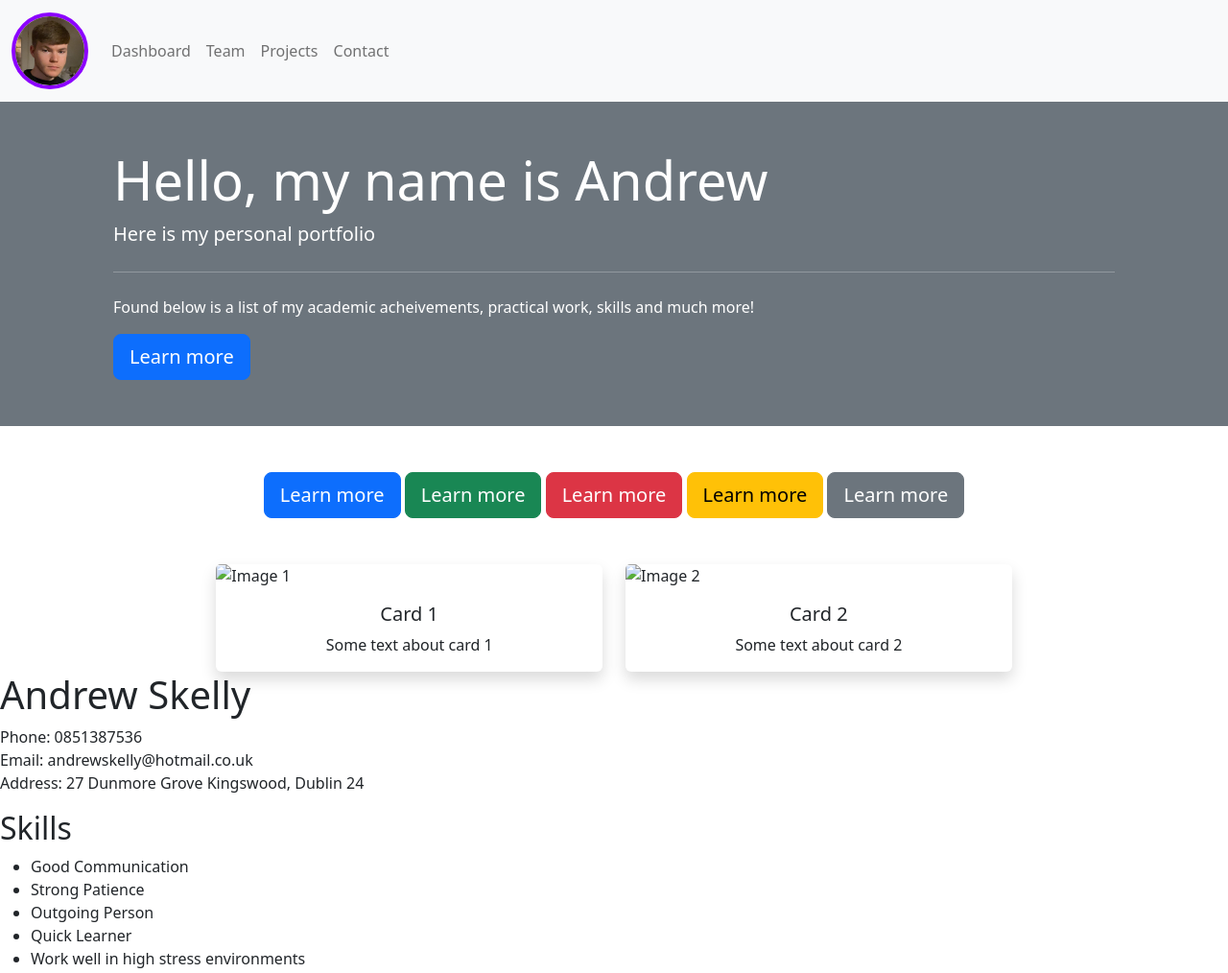
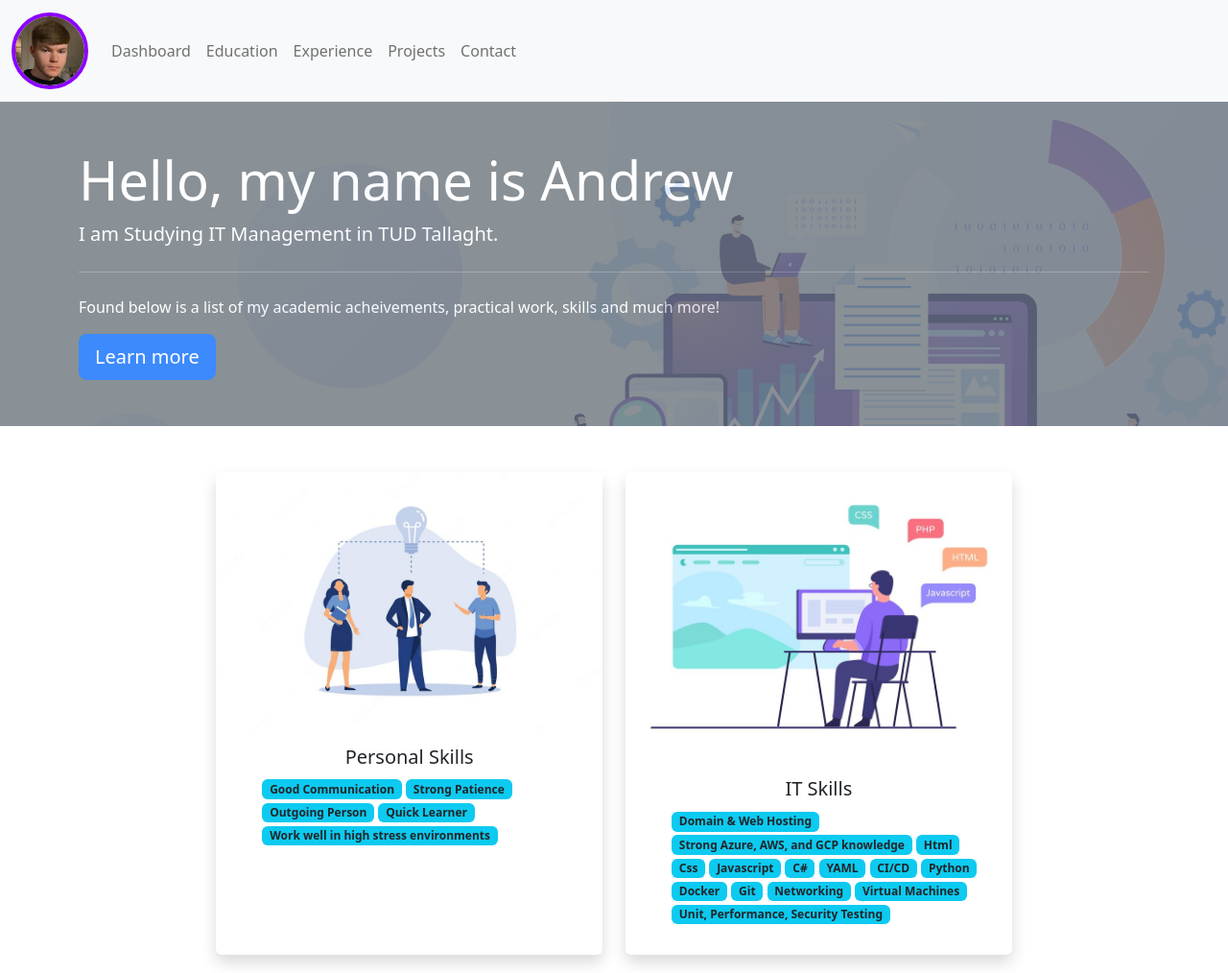
Before and after one commit to AndrewSkelly/bsca, a plain HTML site: page index.html in a window 1280 px wide. Shown: the top 1014 px of the page at 96% size. Drawn offline with nearby package versions, Linux system fonts and the light colour scheme.

Commit message:
Added Images Fixed Grid for card columns

```diff
--- a/index.html
+++ b/index.html
@@ -39,7 +39,10 @@
             <a class="nav-link" href="#">Dashboard</a>
           </li>
           <li class="nav-item">
-            <a class="nav-link" href="#">Team</a>
+            <a class="nav-link" href="#">Education</a>
+          </li>
+          <li class="nav-item">
+            <a class="nav-link" href="#">Experience</a>
           </li>
           <li class="nav-item">
             <a class="nav-link" href="#">Projects</a>
@@ -57,43 +60,56 @@
     <!-- Container wrapper -->
   </nav>
 
-  <div class="jumbotron jumbotron-fluid bg-secondary text-white">
-    <div class="container p-5">
+  <div style="background-image: url('./images/dev.svg');">
+  <div class="jumbotron jumbotron-fluid p-5 bg-secondary text-white" style="opacity: 0.8;">
+    <div class="container">
       <h1 id="message" class="display-4"></h1>
-      <p class="lead">Here is my personal portfolio</p>
+      <p class="lead">I am Studying IT Management in TUD Tallaght.</p>
       <hr class="my-4">
       <p>Found below is a list of my academic acheivements, practical work, skills and much more!</p>
       <a class="btn btn-primary btn-lg" href="#" role="button">Learn more</a>
     </div>
   </div>
-
-  <div class="container mt-5 text-center">
-    <div class="column">
-      <a class="btn btn-primary btn-lg" href="#" role="button">Learn more</a>
-      <a class="btn btn-success btn-lg" href="#" role="button">Learn more</a>
-      <a class="btn btn-danger btn-lg" href="#" role="button">Learn more</a>
-      <a class="btn btn-warning btn-lg" href="#" role="button">Learn more</a>
-      <a class="btn btn-secondary btn-lg" href="#" role="button">Learn more</a>
-    </div>
-  </div>
+</div>
 
   <div class="container-fluid mt-5">
     <div class="row justify-content-center no-gutters">
       <div class="col-2 col-lg-4 col-lg-2">
         <div class="card border-0 shadow h-100">
-          <img src="image1.jpg" class="card-img-top" alt="Image 1">
+          <img src="./images/skills.jpg" class="card-img-top" alt="Image 1">
           <div class="card-body">
-            <h5 class="card-title font-weight-bold text-center">Card 1</h5>
-            <p class="card-text text-center">Some text about card 1</p>
+            <h5 class="card-title font-weight-bold text-center">Personal Skills</h5>
+            <ul>
+              <li class="badge bg-info text-dark">Good Communication</li>
+              <li class="badge bg-info text-dark">Strong Patience</li>
+              <li class="badge bg-info text-dark">Outgoing Person</li>
+              <li class="badge bg-info text-dark">Quick Learner</li>
+              <li class="badge bg-info text-dark">Work well in high stress environments</li>
+            </ul>
           </div>
         </div>
       </div>
       <div class="col-2 col-lg-4 col-lg-2">
         <div class="card border-0 shadow h-100">
-          <img src="image2.jpg" class="card-img-top" alt="Image 2">
+          <img src="./images/languages.jpg" class="card-img-top" alt="Image 2">
           <div class="card-body">
-            <h5 class="card-title font-weight-bold text-center">Card 2</h5>
-            <p class="card-text text-center">Some text about card 2</p>
+            <h5 class="card-title font-weight-bold text-center">IT Skills</h5>
+            <ul>
+              <li class="badge bg-info text-dark">Domain & Web Hosting</li>
+              <li class="badge bg-info text-dark">Strong Azure, AWS, and GCP knowledge</li>
+              <li class="badge bg-info text-dark">Html</li>
+              <li class="badge bg-info text-dark">Css</li>
+              <li class="badge bg-info text-dark">Javascript</li>
+              <li class="badge bg-info text-dark">C#</li>
+              <li class="badge bg-info text-dark">YAML</li>
+              <li class="badge bg-info text-dark">CI/CD</li>
+              <li class="badge bg-info text-dark">Python</li>
+              <li class="badge bg-info text-dark">Docker</li>
+              <li class="badge bg-info text-dark">Git</li>
+              <li class="badge bg-info text-dark">Networking</li>
+              <li class="badge bg-info text-dark">Virtual Machines</li>
+              <li class="badge bg-info text-dark">Unit, Performance, Security Testing</li>
+            </ul>
           </div>
         </div>
       </div>
@@ -102,20 +118,24 @@
     </div>
   </div>
 
-  <h1>Andrew Skelly</h1>
-  <p>
-    Phone: 0851387536<br>
-    Email: andrewskelly@hotmail.co.uk<br>
-    Address: 27 Dunmore Grove Kingswood, Dublin 24
-  </p>
-  <h2>Skills</h2>
-  <ul>
-    <li>Good Communication</li>
-    <li>Strong Patience</li>
-    <li>Outgoing Person</li>
-    <li>Quick Learner</li>
-    <li>Work well in high stress environments</li>
-  </ul>
+  <div class="container-fluid mt-5">
+    <div class="col-lg-8 mx-auto text-center">
+      <div class="card border-0 shadow h-100">
+        <img src="./images/edu.jpg" class="card-img-top" alt="Education">
+        <div class="card-body">
+          <h5 class="card-title font-weight-bold text-center">Personal Skills</h5>
+          <ul>
+            <li class="badge bg-info text-dark">Good Communication</li>
+            <li class="badge bg-info text-dark">Strong Patience</li>
+            <li class="badge bg-info text-dark">Outgoing Person</li>
+            <li class="badge bg-info text-dark">Quick Learner</li>
+            <li class="badge bg-info text-dark">Work well in high stress environments</li>
+          </ul>
+        </div>
+      </div>
+    </div>
+  </div>
+
   <h2>Work Experience</h2>
   <h3>Centra, Kingswood - Sales Assistant</h3>
   <p>
@@ -167,6 +187,16 @@
   <h4>Technical Experience</h4>
   <ul>
 
+    <div class="container mt-5 text-center">
+      <div class="column">
+        <a class="btn btn-primary btn-lg" href="#" role="button">Learn more</a>
+        <a class="btn btn-success btn-lg" href="#" role="button">Learn more</a>
+        <a class="btn btn-danger btn-lg" href="#" role="button">Learn more</a>
+        <a class="btn btn-warning btn-lg" href="#" role="button">Learn more</a>
+        <a class="btn btn-secondary btn-lg" href="#" role="button">Learn more</a>
+      </div>
+    </div>
+
   <script>
     let message = "Hello, my name is Andrew";
     let i = 0;
```
Also changed, not shown: images/dev.svg (added), images/languages.jpg (added), images/skills.jpg (added), 1 other file.
